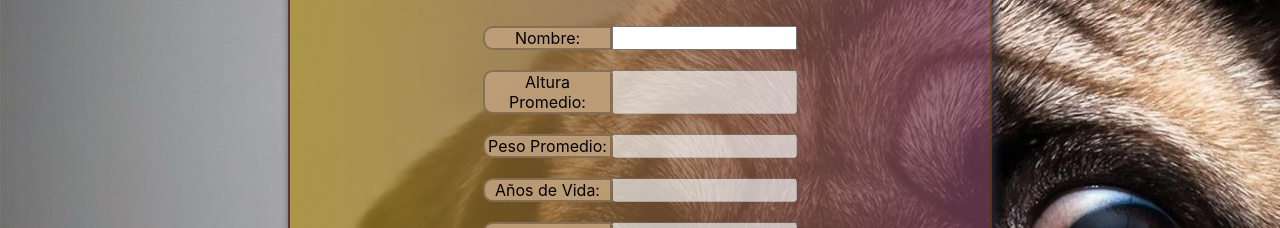
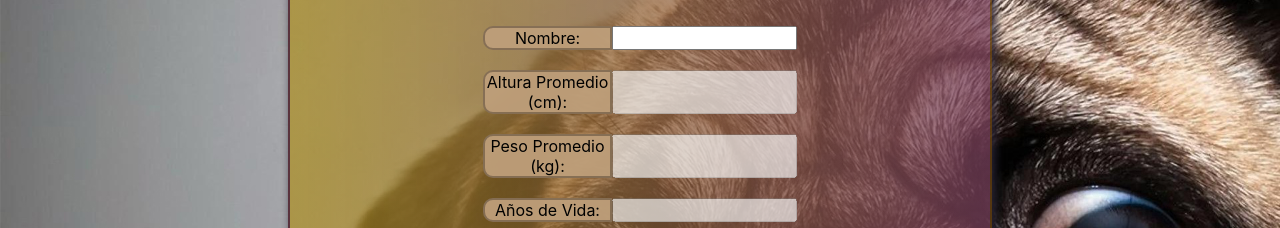
Before and after one commit to dileo24/Proyect_Indiv_Dogs, a React (Create React App) app in the folder client/: page /dog in a window 1280 px wide. Shown: the part 147-375 px from the top of the page. Built offline with nearby package versions, Linux system fonts and the light colour scheme; no server answers.

Commit message:
areglo en create

```diff
--- a/client/src/components/Detail/Detail.jsx
+++ b/client/src/components/Detail/Detail.jsx
@@ -1,45 +1,65 @@
 import React, { useEffect } from "react";
-import { useDispatch, useSelector } from 'react-redux';
+import { useDispatch, useSelector } from "react-redux";
 import { Link } from "react-router-dom";
 import { cleanDog, getDetail } from "../../actions";
-import style from "./Detail.module.css"
+import style from "./Detail.module.css";
 
 export default function Detail(props) {
-    const dispatch = useDispatch()
+  const dispatch = useDispatch();
 
   useEffect(() => {
-        dispatch(getDetail(props.match.params.id));//accedo al id de ese perro
+    dispatch(getDetail(props.match.params.id)); //accedo al id de ese perro
     return function () {
-            dispatch(cleanDog())//cuando sale del detail limpia el mismo
-        }
+      dispatch(cleanDog()); //cuando sale del detail limpia el mismo
+    };
   }, [props.match.params.id, dispatch]);
 
-    const dogDetail = useSelector((state) => state.detail)//traigo el estado detail del reducer
+  const dogDetail = useSelector((state) => state.detail); //traigo el estado detail del reducer
   return (
     <div>
       <div>
-                <Link to='/home' >
+        <Link to="/home">
           <button className={style.button}>Volver</button>
         </Link>
       </div>
-            {dogDetail.length > 0
-                ? <div className={style.detailText}>
+      {dogDetail.length > 0 ? (
+        <div className={style.detailText}>
           <h1>{dogDetail[0].name}</h1>
           <div className={style.info}>
-                        <h4>Altura Promedio:<br />{dogDetail[0].height}</h4>
-                        <h4>Peso Promedio:<br /> {dogDetail[0].weight}</h4>
-                        <h4>Años de vida:<br />{dogDetail[0].life_span}</h4>
+            <h4>
+              Altura Promedio:
+              <br />
+              {dogDetail[0].height} cm
+            </h4>
+            <h4>
+              Peso Promedio:
+              <br /> {dogDetail[0].weight} kg
+            </h4>
+            <h4>
+              Años de vida:
+              <br />
+              {dogDetail[0].life_span}
+            </h4>
           </div>
           <h3>Temperamentos: {dogDetail[0].temperament}</h3>
-                    <img src={dogDetail[0].image} alt='img' className={style.detailPhoto}></img>
+          <img
+            src={dogDetail[0].image}
+            alt="img"
+            className={style.detailPhoto}
+          ></img>
         </div>
-                : <div className={style.loading}>
+      ) : (
+        <div className={style.loading}>
           <h3>Loading...</h3>
           <p>¡Estamos trabajando para encontrar la raza!</p>
           <p>En caso de no cargar, corrobore que exista.</p>
-                    <img src='https://media.tenor.com/nsf75akuSc4AAAAC/cat-laptop.gif' alt='loading' width='500px'></img>
+          <img
+            src="https://media.tenor.com/nsf75akuSc4AAAAC/cat-laptop.gif"
+            alt="loading"
+            width="500px"
+          ></img>
         </div>
+      )}
+    </div>
+  );
 }
-        </div>
-    )
-}
--- a/client/src/components/DogCreate/DogCreate.jsx
+++ b/client/src/components/DogCreate/DogCreate.jsx
@@ -135,7 +135,7 @@ export default function DogCreate() {
           </div>
 
           <div className={style.info}>
-            <label>Altura Promedio: </label>
+            <label>Altura Promedio (cm): </label>
             <input
               type="number"
               value={input.height}
@@ -149,7 +149,7 @@ export default function DogCreate() {
           </div>
 
           <div className={style.info}>
-            <label>Peso Promedio: </label>
+            <label>Peso Promedio (kg): </label>
             <input
               type="number"
               value={input.weight}
```
Lines whose indentation alone changed are shown as unchanged.
